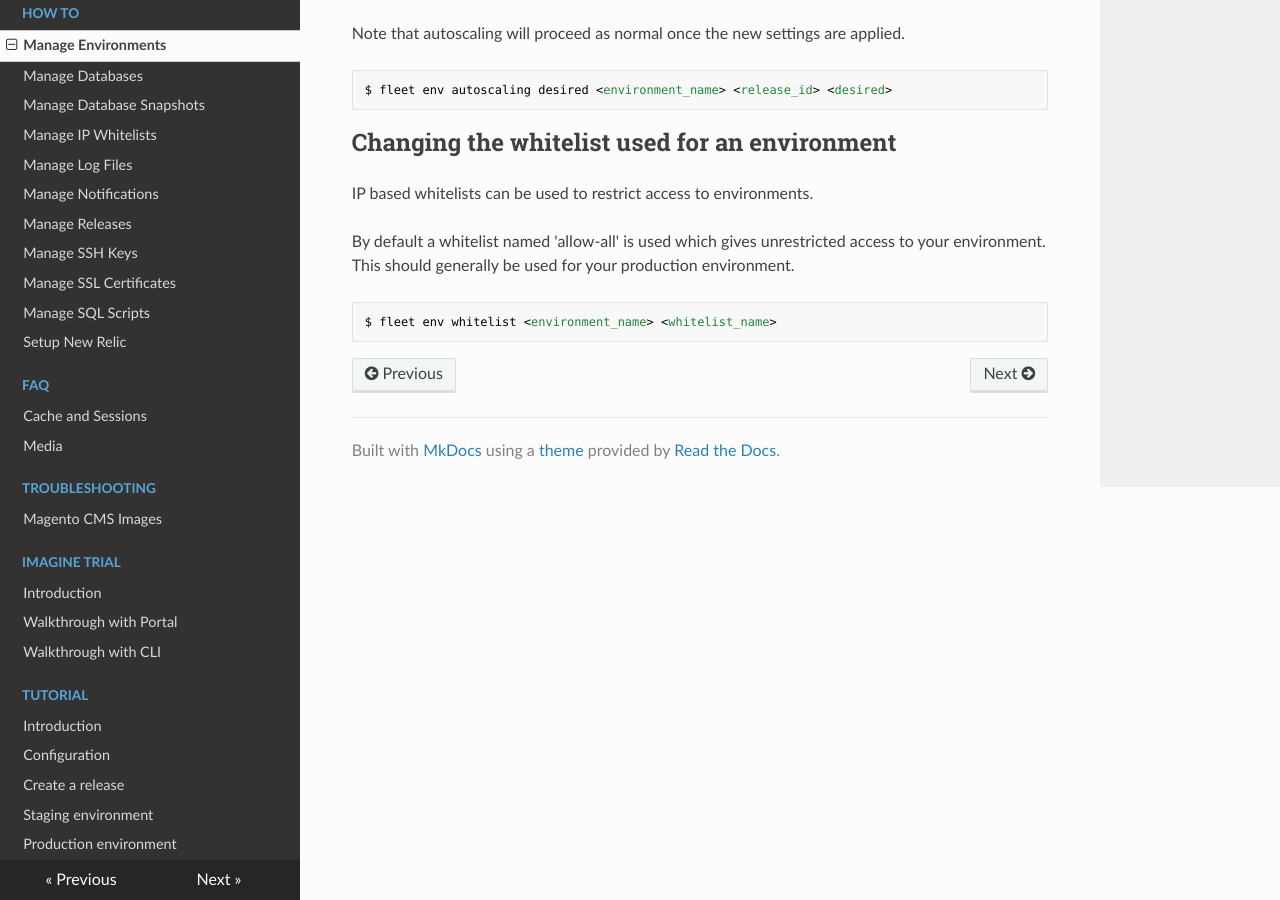
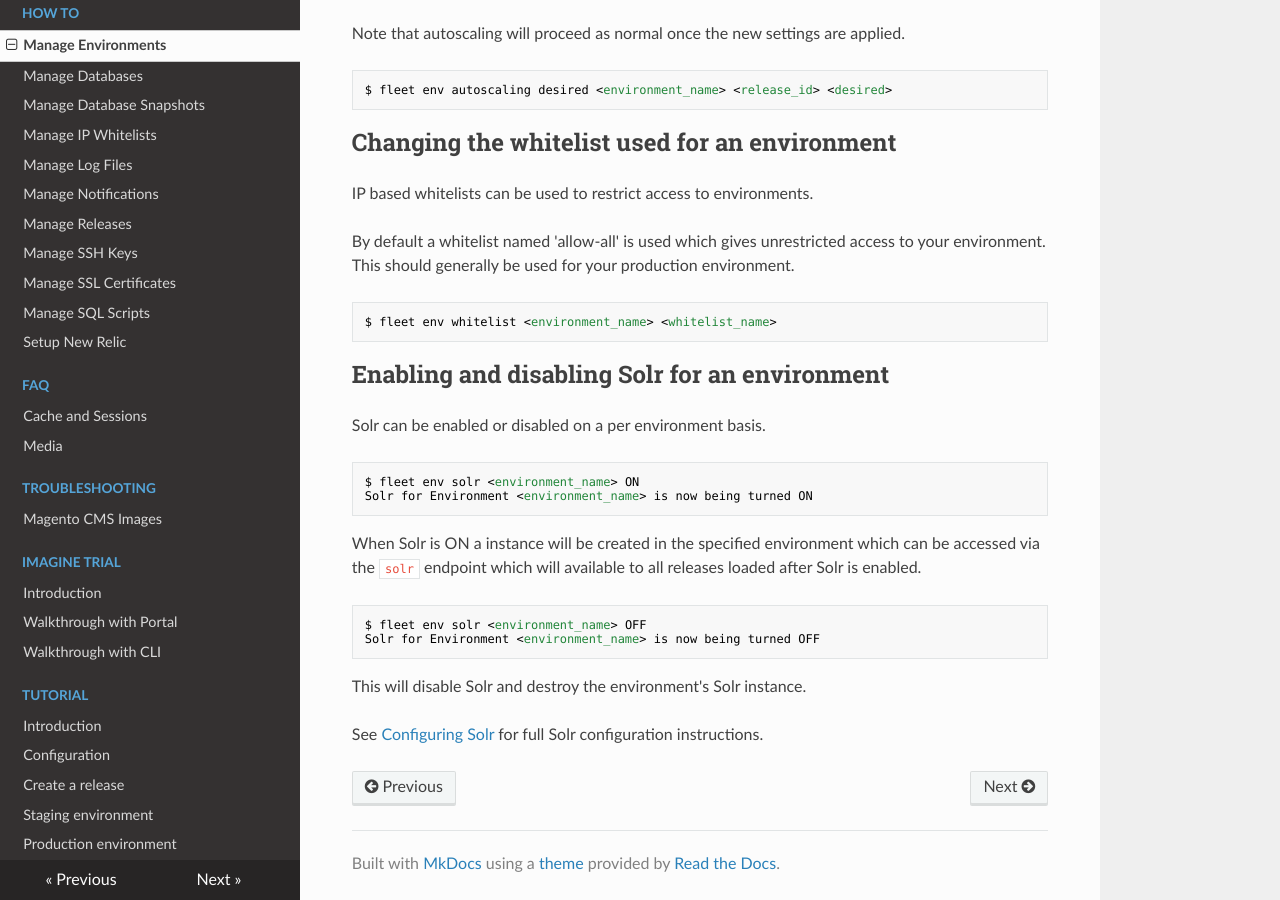
Before and after one commit to anchor/fleet-magento-docs, an MkDocs documentation site: the page built from docs/how-to/manage-environments.md, in a window 1280 px wide and 900 px high, scrolled down 3803 px. Built offline with MkDocs 1.6.1, drawn with Linux system fonts in a browser that asks for light colours; nearby versions of some CDN libraries; old or Windows-style settings are respelled for this version of MkDocs.

Commit message:
updates to solr docs based on feedback

````diff
--- a/docs/how-to/manage-environments.md
+++ b/docs/how-to/manage-environments.md
@@ -210,3 +210,27 @@ By default a whitelist named 'allow-all' is used which gives unrestricted access
 ```
 $ fleet env whitelist <environment_name> <whitelist_name>
 ```
+
+Enabling and disabling Solr for an environment
+----
+
+Solr can be enabled or disabled on a per environment basis.
+
+
+```
+$ fleet env solr <environment_name> ON
+Solr for Environment <environment_name> is now being turned ON
+```
+
+When Solr is ON a instance will be created in the specified environment
+which can be accessed via the `solr` endpoint which will available to all
+releases loaded after Solr is enabled.
+
+```
+$ fleet env solr <environment_name> OFF
+Solr for Environment <environment_name> is now being turned OFF
+```
+
+This will disable Solr and destroy the environment's Solr instance.
+
+See [Configuring Solr](../configuring-magento-for-fleet/solr) for full Solr configuration instructions.
````
Also changed, not shown: docs/configuring-magento-for-fleet/service-hostnames.md (+1 -0 lines), docs/configuring-magento-for-fleet/solr.md (+3 -0 lines).
